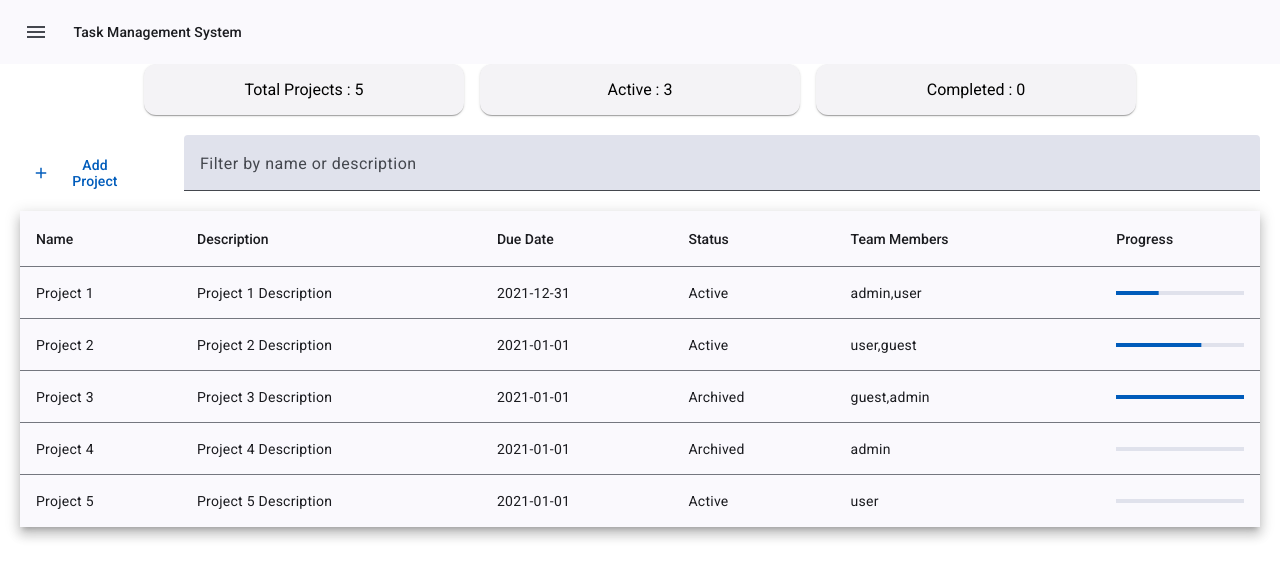
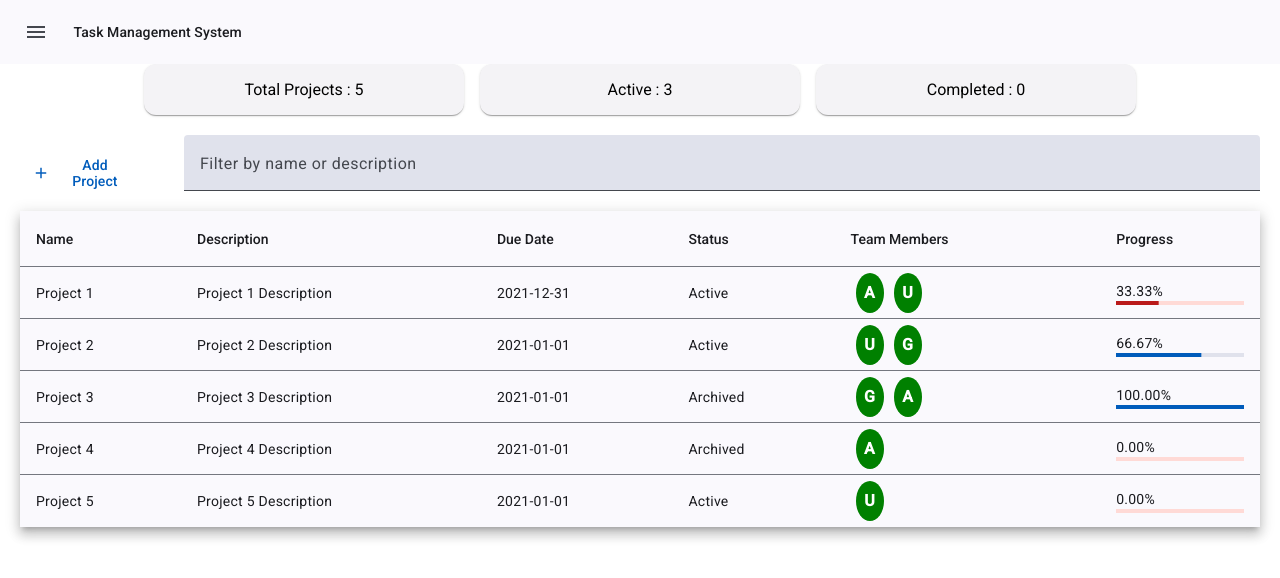
Before and after one commit to ayuzzz/task-management-system, an Angular app in the folder frontend/: page /projects in a window 1280 px wide. Shown: the top 578 px of the page. Built offline with nearby package versions, Linux system fonts and the light colour scheme.

Commit message:
added initials bubbles and progress bar

```diff
--- a/frontend/src/app/components/projects-page/projects-pageprojects-list/projects-pageprojects-list.component.css
+++ b/frontend/src/app/components/projects-page/projects-pageprojects-list/projects-pageprojects-list.component.css
@@ -3,3 +3,20 @@
   margin: 20px;
   margin-top: 0;
 }
+
+.user-bubble {
+  display: inline-flex;
+  justify-content: center;
+  align-items: center;
+  width: 12%; /* Adjust size */
+  height: 12%; /* Adjust size */
+  background-color: green; /* Background color */
+  color: #fff; /* Text color */
+  border-radius: 50%; /* Make it circular */
+  font-size: 16px; /* Font size for initials */
+  font-weight: bold;
+  text-transform: uppercase;
+  text-align: center;
+  line-height: 40px; /* Vertically center the text */
+  margin: 0 5px;
+}
--- a/frontend/src/app/components/projects-page/projects-pageprojects-list/projects-pageprojects-list.component.html
+++ b/frontend/src/app/components/projects-page/projects-pageprojects-list/projects-pageprojects-list.component.html
@@ -18,13 +18,21 @@
     </ng-container>
     <ng-container matColumnDef="teamMembers">
       <th mat-header-cell *matHeaderCellDef mat-sort-header> Team Members </th>
-      <td mat-cell *matCellDef="let project">{{project.teamMembers}}</td>
+      <td mat-cell *matCellDef="let project">
+        <div *ngFor="let member of project.teamMembers" class="user-bubble">
+          <span class="user-initials">{{this.getInitials(member) }}</span>
+        </div>
+      </td>
     </ng-container>
     <ng-container matColumnDef="Progress">
       <th mat-header-cell *matHeaderCellDef> Progress </th>
-      <td mat-cell *matCellDef="let project"><mat-progress-bar [value]="project.progress*100" color="primary"
-          mode="determinate">
-        </mat-progress-bar></td>
+      <td mat-cell *matCellDef="let project">
+        <span>{{(project.progress*100).toFixed(2)}}%</span>
+        <mat-progress-bar *ngIf="project.progress >= 0.6" [value]="project.progress*100" color="primary"
+          mode="determinate"></mat-progress-bar>
+        <mat-progress-bar *ngIf="project.progress < 0.6" [value]="project.progress*100" color="warn"
+          mode="determinate"></mat-progress-bar>
+      </td>
     </ng-container>
 
     <tr mat-header-row *matHeaderRowDef="this.displayedColumns"></tr>
--- a/frontend/src/app/components/projects-page/projects-pageprojects-list/projects-pageprojects-list.component.ts
+++ b/frontend/src/app/components/projects-page/projects-pageprojects-list/projects-pageprojects-list.component.ts
@@ -67,4 +67,10 @@ export class ProjectsListComponent implements OnInit, OnChanges {
           .includes(this.filterString.toLocaleUpperCase())
     );
   }
+  getInitials(name: string): string {
+    if (!name) return '';
+    const names = name.split(' ');
+    const initials = names.map((n) => n.charAt(0)).join('');
+    return initials.toUpperCase();
+  }
 }
```
